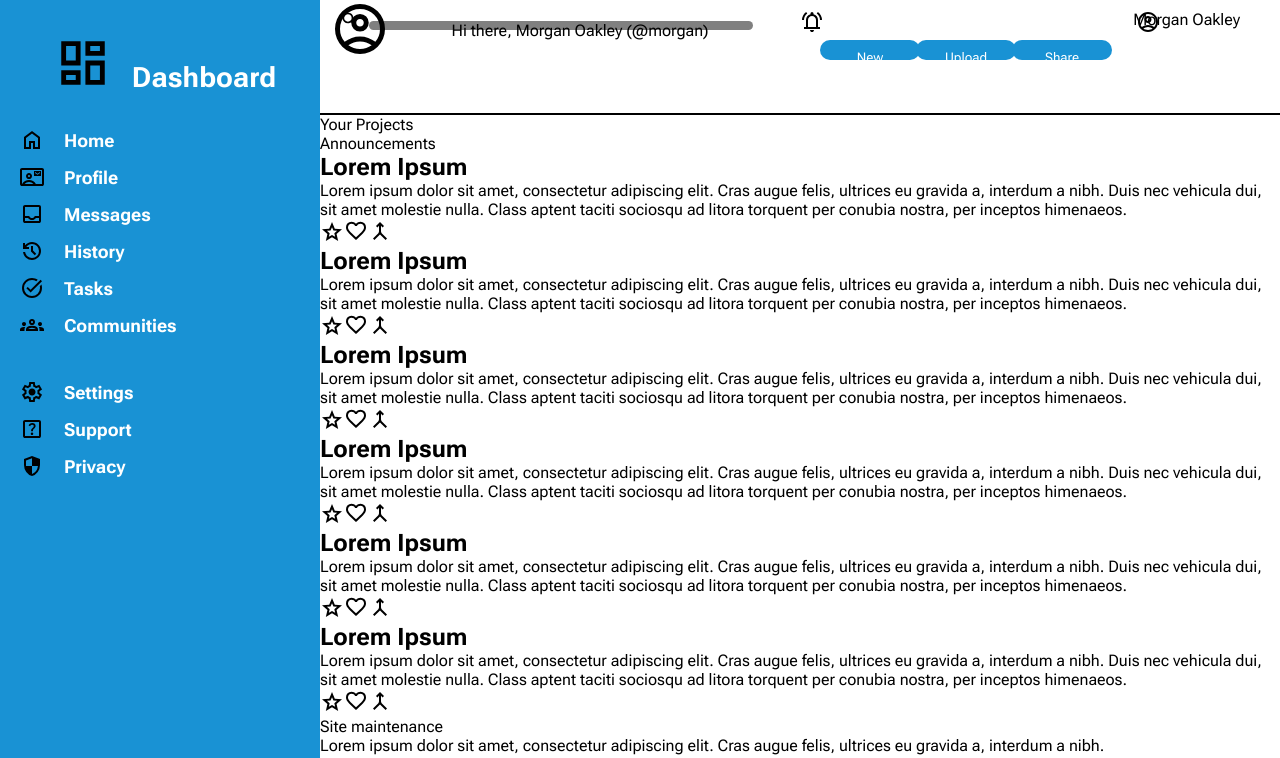
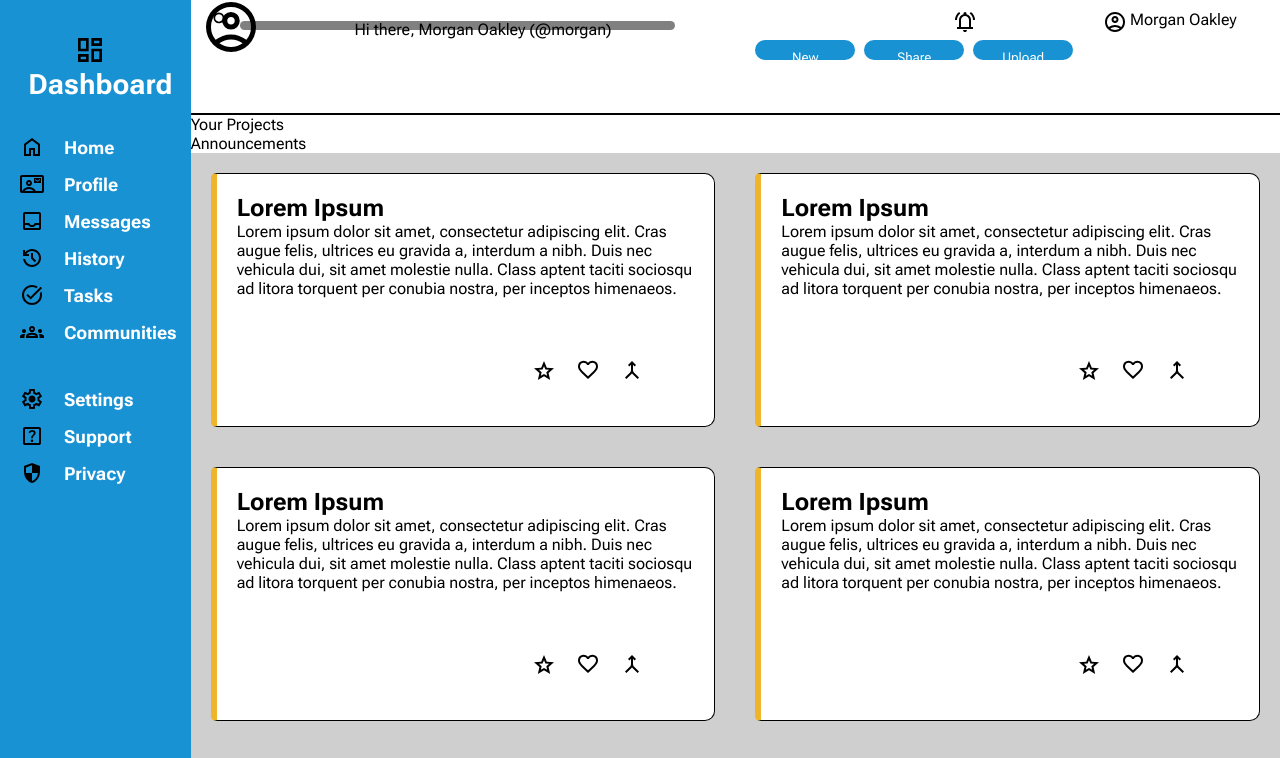
Before and after one commit to nicolanapa/admin-dashboard, a plain HTML site: page index.html in a window 1280 px wide. Shown: the top 758 px of the page. Drawn offline with Linux system fonts and the light colour scheme.

Commit message:
Fixed a bit header style

```diff
--- a/styles/styles.css
+++ b/styles/styles.css
@@ -8,7 +8,7 @@
 
 .dash-central {
     display: grid;
-    grid-template-columns: 1fr 3fr;
+    grid-template-columns: 0.7fr 4fr;
 }
 
 .dashboard {
@@ -53,10 +53,10 @@
 
 .header {
     display: grid;
-    grid-template-columns: 50% 10% 10% 1fr; /* 2 columns with fixed width of 100px each */
+    grid-template-columns: 50% 10% 10% 0.99fr; /* 2 columns with fixed width of 100px each */
     grid-auto-columns: 5%; /* meaning any additional columns created implicitly (beyond the two defined) will have a width of 50px */
     grid-template-rows: 10%;
-    grid-auto-rows: 20%;
+    grid-auto-rows: 17%;
     padding: 20px 10px -15px 30px;
     margin-top: 10px;
     border-bottom: 2px solid black;
@@ -111,8 +111,54 @@ button {
 #name-top {
     text-align: end;
     padding-right: 40px;
+    grid-column: 4 / 5;
+    grid-row: 1 / 2;
 }
 
 #image-profile1 {
-    padding-left: 250%;
+    justify-self: center;
+    grid-column: 4 / 5;
+    grid-row: 1 / 2;
 }
+
+.central {
+    display: grid;
+    grid-template-columns: 1fr 1fr;
+    grid-template-rows: 1fr 1fr 1fr;
+    background-color: rgb(207, 207, 207);
+}
+
+.central > div {
+    border: 1px solid black;
+    border-radius: 10px;
+    padding: 20px;
+    margin: 20px;
+    border-left: 6px solid #efb429;
+    border-top-left-radius: 5px;
+    border-bottom-left-radius: 5px;
+    background-color: white;
+}
+
+.project-icons {
+    text-align: end;
+    padding: 60px 30px 20px 0;
+}
+
+.project-icons > img {
+    margin-right: 20px;
+}
+
+#notifiche {
+    grid-column: 4 / 5;
+    grid-row: 1 / 2;
+}
+
+#upload {
+    grid-column: 4 / 5;
+    grid-row: 2 / 3;
+}
+
+#share {
+    grid-column: 3 / 4;
+    grid-row: 2 / 3;
+}
```
